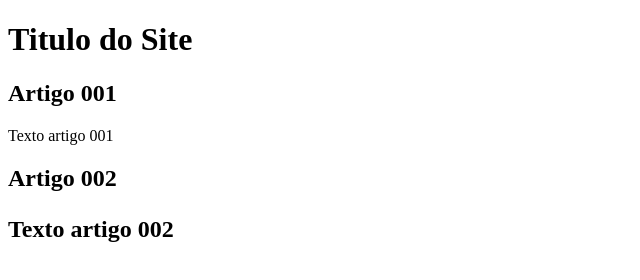
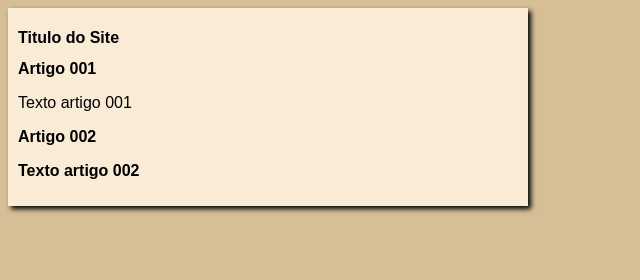
Before and after one commit to dbjoy/projeto-site, a plain HTML site: page index.html in a window 1280 px wide. Shown: the whole page, without its empty margins (0-640 px from the left). Drawn offline with Linux system fonts and the light colour scheme.

Commit message:
inicio do design

```diff
--- /dev/null
+++ b/estilos/style.css
@@ -0,0 +1,15 @@
+* {
+    font-family: Arial, Helvetica, sans-serif;
+    font-size: 16px;
+}
+
+body {
+    background-color: rgb(214, 191, 149);
+}
+main {
+    background-color: antiquewhite;
+    width: 500px;
+    margin: : auto;
+    padding: 10px;
+    box-shadow: 3px 3px 5px black;
+}
--- a/index.html
+++ b/index.html
@@ -5,6 +5,7 @@
     <meta http-equiv="X-UA-Compatible" content="IE=edge">
     <meta name="viewport" content="width=device-width, initial-scale=1.0">
     <title>Titulo do site</title>
+    <link rel="stylesheet" href="estilos/style.css">
 </head>
 <body>
     <main>
```
